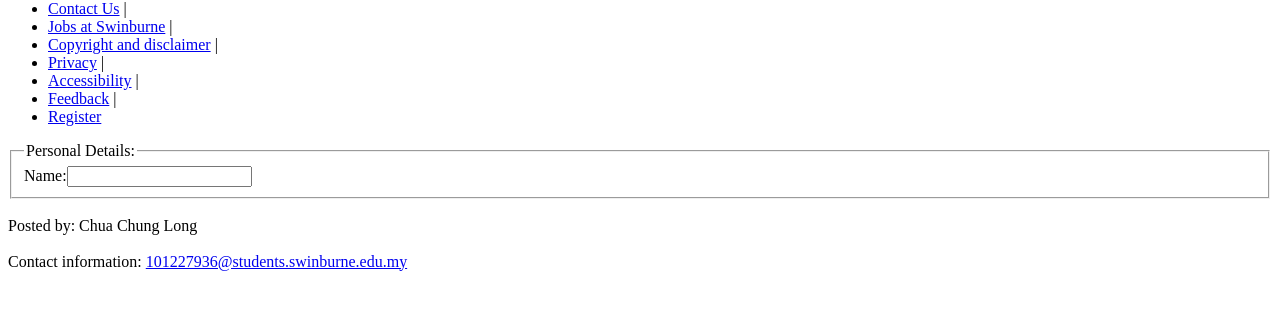
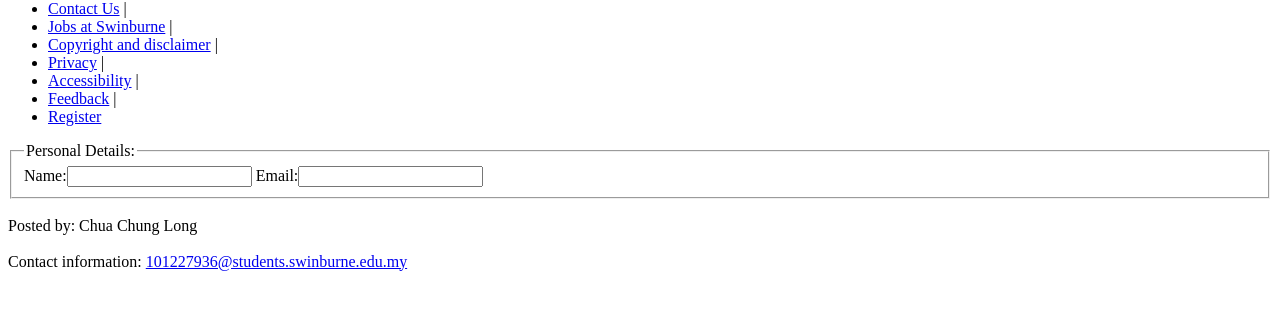
Before and after one commit to carlmaxx97/lab2, a plain HTML site: page register.html in a window 1280 px wide. Shown: the part 201-510 px from the top of the page. Drawn offline with Linux system fonts and the light colour scheme.

Commit message:
Update register.html

```diff
--- a/register.html
+++ b/register.html
@@ -24,6 +24,7 @@
 			<legend>Personal Details:</legend>
 			<form>
 				<label for="name">Name:</label><input type="text" name="name" id="name"/>
+				<label for="email">Email:</label><input type="email" name="email" id="email"/>
 			</form>
 		</fieldset>
 		<br>Posted by: Chua Chung Long<br>
```
